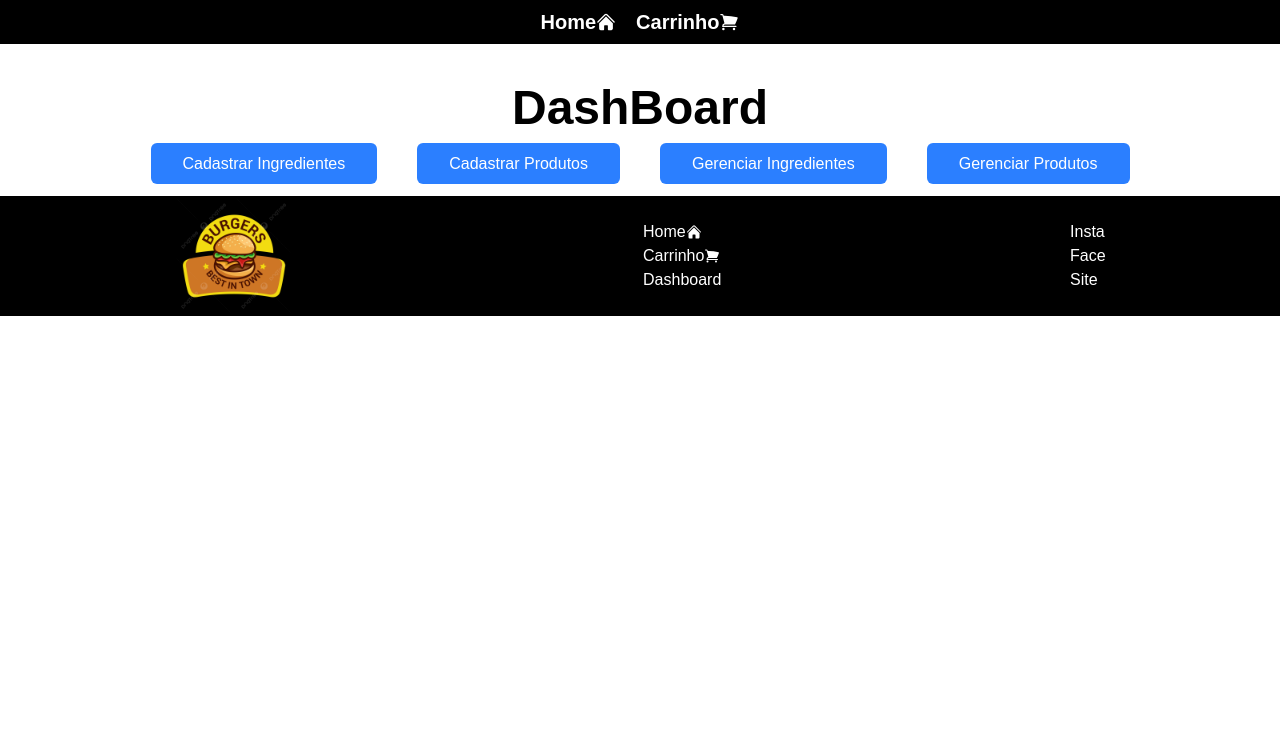
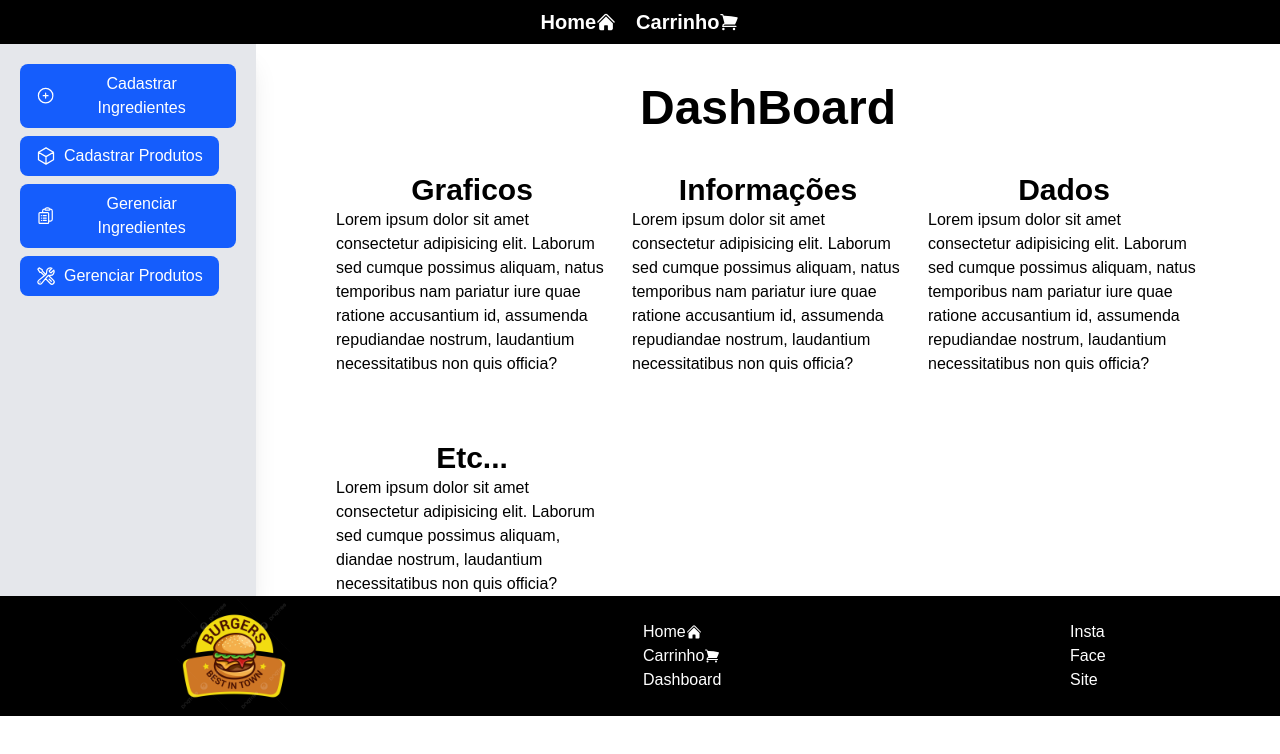
Before and after one commit to GleidistonJR/Junior-Food, a Next.js app in the folder interface/: page /dashboard in a window 1280 px wide. Shown: the top 754 px of the page. Built offline with nearby package versions, Linux system fonts and the light colour scheme.

Commit message:
gerenciamento de produtos ok

```diff
--- a/interface/src/app/dashboard/gerenciarIngrediente/page.tsx
+++ b/interface/src/app/dashboard/gerenciarIngrediente/page.tsx
@@ -44,28 +44,6 @@ export default function Gerenciaringrediente (){
 
           <h1 className="text-center font-bold text-3xl my-10">Gerenciamento ingredientes</h1>
 
-          <nav>
-            <ul className="flex gap-5 justify-center">
-              <li>
-                <Link href="/">
-                  <button className="text-center  rounded-md w-50 py-3 mb-20 text-bold bg-green-700
-                  text-white hover:cursor-pointer hover:bg-green-900">
-                  Home
-                  </button>
-                </Link>
-              </li>
-              <li>
-                  <Link href="/dashboard/">
-                    <button className="text-center rounded-md w-50 py-3 mb-20 text-bold bg-blue-700
-                    text-white hover:cursor-pointer hover:bg-blue-900">
-                      Dashboard
-
-                    </button>
-                  </Link>
-              </li>
-            </ul>
-          </nav>
-
           <article className="">
 
             {/* Verifica se tem ingredientes */}
@@ -110,6 +88,27 @@ export default function Gerenciaringrediente (){
             )}
           </article>
 
+          <nav className="mt-10">
+            <ul className="flex gap-5 justify-center">
+              <li>
+                  <Link href="/dashboard/">
+                    <button className="text-center rounded-md w-50 py-3 mb-20 bg-gray-500
+                    text-white hover:cursor-pointer">
+                      Voltar
+                    </button>
+                  </Link>
+              </li>
+              <li>
+                <Link href="/dashboard/gerenciarProduto">
+                  <button className="text-center  rounded-md w-50 py-3 mb-20 bg-green-700
+                  text-white hover:cursor-pointer">
+                    Gerenciar Produtos
+                  </button>
+                </Link>
+              </li>
+            </ul>
+          </nav>
+
         </main>
     )
 }
--- a/interface/src/app/dashboard/gerenciarProduto/[id]/page.tsx
+++ b/interface/src/app/dashboard/gerenciarProduto/[id]/page.tsx
@@ -15,11 +15,27 @@ interface Produto {
 export default function GerenciarProduto() {
   const { id } = useParams();
   const [produto, setProduto] = useState<Produto | null> (null); // Estado do produto
+  const [nome, setNome] = useState("");
+  const [preco, setPreco] = useState("");
+  const [ingredientes, setIngredientes] = useState<any[]>([]);
+  const [selecionados, setSelecionados] = useState<number[]>([]);
+  const [imagem, setImagem] = useState<File | null>(null);
+  const [preview, setPreview] = useState<string | null>(null);
+  const [erro, setErro] = useState<string | null>(null);
 
   const router = useRouter();
 
   console.log(id)
 
+  // Buscar ingredientes ao carregar a página
+  useEffect(() => {
+    fetch("http://localhost:8000/ingredientes/")
+    .then((res) => res.json())
+    .then((data) => setIngredientes(data))
+    .catch(() => setErro("Erro ao carregar ingredientes"));
+  }, []);
+
+  // Buscar dados do produto ao carregar a página
   useEffect(() => {
     async function fetchProduto() {
       console.log("Buscando produto com id:", id);
@@ -39,61 +55,98 @@ export default function GerenciarProduto() {
     fetchProduto();
   }, [id]); // useEffect roda quando a página carrega ou quando id muda
 
+  // Alternar checkbox (verifica o check e adiciona ou remove da lista)
+  function toggleIngrediente(id: number) {
+    setSelecionados((prev) =>
+      prev.includes(id) ? prev.filter((x) => x !== id) : [...prev, id]
+    );
+  }
+
+    // Preview de imagem
+  function onChangeImagem(file: File | null) {
+    setImagem(file);
+    if (file) {
+      setPreview(URL.createObjectURL(file));
+    } else {
+      setPreview(null);
+    }
+  }
+
+
   if(!produto){
     return <p>Carregando...</p>;
   }
 
-  async function handleSubmit(e: React.FormEvent<HTMLFormElement>){
+
+
+// Envio do formulário
+  async function handleSubmit(e: React.FormEvent) {
     e.preventDefault();
+    setErro(null);
 
-    const formData = new FormData(e.currentTarget);
+    const formData = new FormData();
+    formData.append("nome", nome);
+    if(preco){
+      formData.append("preco", preco.replace(",", ".")); // troca vírgula por ponto
+    }
+    if (imagem) formData.append("imagem", imagem);
 
-    try {
-      const res = await fetch(`http://localhost:8000/produtos/${id}/`,{  //Esta enviando a atualização
+    // Adiciona os ingredientes (um por vez)
+    selecionados.forEach((id) => {
+      formData.append("ingredientes", String(id));
+    });
+
+    const res = await fetch(`http://localhost:8000/produtos/${id}/`, {
       method: "PATCH",
       body: formData,
     });
 
     if (!res.ok) {
-        const errorData = await res.text(); // <-- pega resposta do Django
-        console.error("Erro no servidor:", errorData);
-        alert("Erro ao atualizar o produto!");
+      const txt = await res.text();
+      setErro("Erro ao salvar: " + txt);
       return;
     }
 
-      alert("Produto atualizado com sucesso!");
-      router.push("/dashboard/gerenciarProduto");
-    } catch (error) {
-      console.error("Erro de conexão:", error);
-      alert("Erro de conexão com o servidor.");
+    alert("Produto editado com sucesso!");
+    setNome("");
+    setPreco("");
+    setImagem(null);
+    setPreview(null);
+    setSelecionados([]);
   }
-  }
+
 
   return (
     <main className=" max-w-fill lg:max-w-2/3 mx-auto p-5">
-      <h1 className="text-2xl font-bold mb-5">Editar Produto</h1>
+      <h1 className="text-center text-3xl font-bold mb-5">Editar Produto</h1>
 
-      <form onSubmit={handleSubmit} encType="multipart/form-data">
+      <form onSubmit={handleSubmit} >
         <div className="mb-3">
             <label htmlFor="produtoNome">Nome</label>
             <input
-            type="text"
-            defaultValue={produto.nome}
-            id="produtoNome"
-            name="nome"
               className="w-full p-2 border border-gray-400 rounded-md focus:outline-none
                           focus:ring-2 focus:ring-blue-500"
+              id="produtoNome"
+              defaultValue={produto.nome}
+              onChange={(e) => setNome(e.target.value)}
             />
         </div>
 
         <div className="mb-3">
-            <label htmlFor="produtoDescricao">Descrição</label>
-            <textarea
-            defaultValue={produto.descricao}
-            id="produtoDescricao"
-            className="w-full p-2 border border-gray-400 rounded-md focus:outline-none
-            focus:ring-2 focus:ring-blue-500"
+            <label htmlFor="produtoDescricao">Ingredientes</label>
+            <div className="space-y-2">
+            {ingredientes.map((ing) => (
+              <label key={ing.id} className="flex items-center gap-2">
+                <input
+                  type="checkbox"
+                  checked={selecionados.includes(ing.id)}
+                  onChange={() => toggleIngrediente(ing.id)}
                 />
+                {ing.nome} (R$ {ing.preco})
+              </label>
+            ))}
+          </div>
+
         </div>
 
         <div className="mb-3">
@@ -105,31 +158,41 @@ export default function GerenciarProduto() {
             name="preco"
             className="w-full p-2 border border-gray-400 rounded-md focus:outline-none
             focus:ring-2 focus:ring-blue-500"
+            onChange={(e) => setPreco(e.target.value)}
             />
         </div>
 
-        <div className="mb-3">
-            <label htmlFor="produtoimagem">Imagem</label>
-            <img
-              src={produto.imagem}
-              alt="Imagem do produto"
-              className="w-32 h-32 object-cover mb-2 border rounded"
+        {/* Imagem */}
+        <div>
+          <label className="block font-medium">Imagem</label>
+          <input
+          className="w-full p-2 border border-gray-400 rounded-lg hover:cursor-pointer"
+            type="file"
+            accept="image/*"
+            onChange={(e) => onChangeImagem(e.target.files?.[0] ?? null)}
           />
+          {preview ? (
+            <img src={preview} alt="preview" className="h-32 mt-2 object-contain" />
+          ) : (
+            <img src={produto.imagem} alt="preview" className="h-32 mt-2 object-contain" />
+          )}
+
         </div>
 
+        {erro && <p className="text-red-600 mb-2">{erro}</p>}
 
-        <ul className="flex gap-5 justify-center">
+        <ul className="flex gap-5 mt-10 justify-center">
             <li>
               <Link href="/dashboard/gerenciarProduto/">
                   <button className="text-center  rounded-md w-50 py-3 mb-20 text-bold bg-gray-500
-                  text-white hover:cursor-pointer hover:bg-gray-700">
+                  text-white hover:cursor-pointer">
                     Voltar
                   </button>
               </Link>
             </li>
             <li>
                 <button type="submit" className="text-center rounded-md w-50 py-3 mb-20 text-bold bg-green-700
-                text-white hover:cursor-pointer hover:bg-green-900">
+                text-white hover:cursor-pointer">
                   Salver Edição
                 </button>
             </li>
--- a/interface/src/app/dashboard/gerenciarProduto/page.tsx
+++ b/interface/src/app/dashboard/gerenciarProduto/page.tsx
@@ -49,28 +49,7 @@ export default function GerenciarProduto (){
     return(
         <main>
 
-          <nav>
-            <ul className="flex gap-5 mt-5 justify-center">
-              <li>
-                <Link href="/">
-                  <button className="text-center  rounded-md w-50 py-3 mb-20 text-bold bg-green-700
-                  text-white hover:cursor-pointer hover:bg-green-900">
-                  Home
-                  </button>
-                </Link>
-              </li>
-              <li>
-                  <Link href="/dashboard">
-                    <button className="text-center rounded-md w-50 py-3 mb-20 text-bold bg-blue-700
-                    text-white hover:cursor-pointer hover:bg-blue-900">
-                      Dashboard
-                    </button>
-                  </Link>
-              </li>
-            </ul>
-          </nav>
-
-                    <h1 className="text-center font-bold text-3xl my-10">Gerenciamento Produtos</h1>
+          <h1 className="text-center font-bold text-3xl my-10">Gerenciamento Produtos</h1>
 
           <article className="">
 
@@ -114,6 +93,27 @@ export default function GerenciarProduto (){
               </div>
           </article>
 
+          <nav className="mt-10">
+            <ul className="flex gap-5 mt-5 justify-center">
+              <li>
+                  <Link href="/dashboard">
+                    <button className="rounded-lg w-50 py-3 mb-20 text-bold bg-gray-500
+                    text-white hover:cursor-pointer">
+                      Voltar
+                    </button>
+                  </Link>
+              </li>
+              <li>
+                <Link href="/dashboard/gerenciarIngrediente">
+                  <button className="rounded-lg w-50 py-3 mb-20 text-bold bg-green-700
+                  text-white hover:cursor-pointer">
+                  Gerenciar Ingredientes
+                  </button>
+                </Link>
+              </li>
+            </ul>
+          </nav>
+
         </main>
     )
 }
--- a/interface/src/app/dashboard/page.tsx
+++ b/interface/src/app/dashboard/page.tsx
@@ -1,4 +1,11 @@
 import Link from "next/link";
+
+import {
+  PlusCircleIcon,
+  CubeIcon,
+  ClipboardDocumentListIcon,
+  WrenchScrewdriverIcon
+} from "@heroicons/react/24/outline";
 
 
 export default async function Dashboard (){
@@ -7,40 +14,83 @@ export default async function Dashboard (){
 
     return(
         <main>
-            <h1 className="text-center mt-10 font-bold text-5xl">DashBoard</h1>
 
-            <article className="flex justify-center ">
+            <article className="grid grid-cols-5 ">
 
-                <div className="text-center m-5">
-                    <Link href="dashboard/cadastrarIngrediente"
-                    className="bg-blue-500 px-8 py-3 text-white rounded-md">
-                        Cadastrar Ingredientes
-                    </Link>
-                </div>
+                <nav className=" col-1">
+                    <ul className="h-full flex flex-col gap-2 p-5 shadow-xl bg-gray-200">
+                        <li>
+                            <Link href="dashboard/cadastrarIngrediente">
+                                <button className="flex items-center gap-2 bg-blue-600 text-white px-4 py-2 rounded-lg hover:cursor-pointer">
+                                    <PlusCircleIcon className="w-5" />
+                                    Cadastrar Ingredientes
+                                </button>
+                            </Link>
+                        </li>
 
-                <div className="text-center m-5">
-                    <Link href="dashboard/cadastrarProduto"
-                    className="bg-blue-500 px-8 py-3 text-white rounded-md">
-                        Cadastrar Produtos
-                    </Link>
-                </div>
+                        <li>
+                            <Link href="dashboard/cadastrarProduto">
+                                <button className="flex items-center gap-2 bg-blue-600 text-white px-4 py-2 rounded-lg hover:cursor-pointer">
+                                <CubeIcon className="w-5" />
+                                Cadastrar Produtos
+                                </button>
+                            </Link>
+                        </li>
 
-                <div className="text-center m-5">
-                    <Link href="dashboard/gerenciarIngrediente"
-                    className="bg-blue-500 px-8 py-3 text-white rounded-md">
-                        Gerenciar Ingredientes
-                    </Link>
-                </div>
+                        <li>
+                            <Link href="dashboard/gerenciarIngrediente">
+                                <button className="flex items-center gap-2 bg-blue-600 text-white px-4 py-2 rounded-lg hover:cursor-pointer">
+                                    <ClipboardDocumentListIcon className="w-5" />
+                                    Gerenciar Ingredientes
+                                </button>
+                            </Link>
+                        </li>
 
-                <div className="text-center m-5">
-                    <Link href="dashboard/gerenciarProduto"
-                    className="bg-blue-500 px-8 py-3 text-white rounded-md">
-                        Gerenciar Produtos
-                    </Link>
-                </div>
+                        <li>
+                            <Link href="dashboard/gerenciarProduto">
+                                <button className="flex items-center gap-2 bg-blue-600 text-white px-4 py-2 rounded-lg hover:cursor-pointer">
+                                    <WrenchScrewdriverIcon className="w-5" />
+                                    Gerenciar Produtos
+
+                                </button>
+                            </Link>
+                        </li>
+                    </ul>
+                </nav>
+
+                <aside className="col-span-4 px-10">
+                    <h1 className="text-center mt-10 font-bold text-5xl">DashBoard</h1>
+
+                    <div className="grid grid-cols-3 gap-6 px-10">
+                        <div className="">
+                            <h2 className="text-center mt-10 font-bold text-3xl">Graficos</h2>
+                            <p>
+                            Lorem ipsum dolor sit amet consectetur adipisicing elit. Laborum sed cumque possimus aliquam, natus temporibus nam pariatur iure quae ratione accusantium id, assumenda repudiandae nostrum, laudantium necessitatibus non quis officia?
+                            </p>
+                        </div>
+                        <div>
+                            <h2 className="text-center mt-10 font-bold text-3xl">Informações</h2>
+                            <p>
+                            Lorem ipsum dolor sit amet consectetur adipisicing elit. Laborum sed cumque possimus aliquam, natus temporibus nam pariatur iure quae ratione accusantium id, assumenda repudiandae nostrum, laudantium necessitatibus non quis officia?
+                            </p>
+                        </div>
+                        <div>
+                            <h2 className="text-center mt-10 font-bold text-3xl">Dados</h2>
+                            <p>
+                            Lorem ipsum dolor sit amet consectetur adipisicing elit. Laborum sed cumque possimus aliquam, natus temporibus nam pariatur iure quae ratione accusantium id, assumenda repudiandae nostrum, laudantium necessitatibus non quis officia?
+                            </p>
+                        </div>
+                        <div>
+                            <h2 className="text-center mt-10 font-bold text-3xl">Etc...</h2>
+                            <p>
+                            Lorem ipsum dolor sit amet consectetur adipisicing elit. Laborum sed cumque possimus aliquam, diandae nostrum, laudantium necessitatibus non quis officia?
+                            </p>
+                        </div>
+                    </div>
+
+                </aside>
 
             </article>
-
 
         </main>
     )
```
Also changed, not shown: interface/src/app/dashboard/cadastrarIngrediente/page.tsx (+6 -6 lines), interface/src/app/dashboard/cadastrarProduto/page.tsx (+18 -6 lines). Lines whose indentation alone changed are shown as unchanged.
